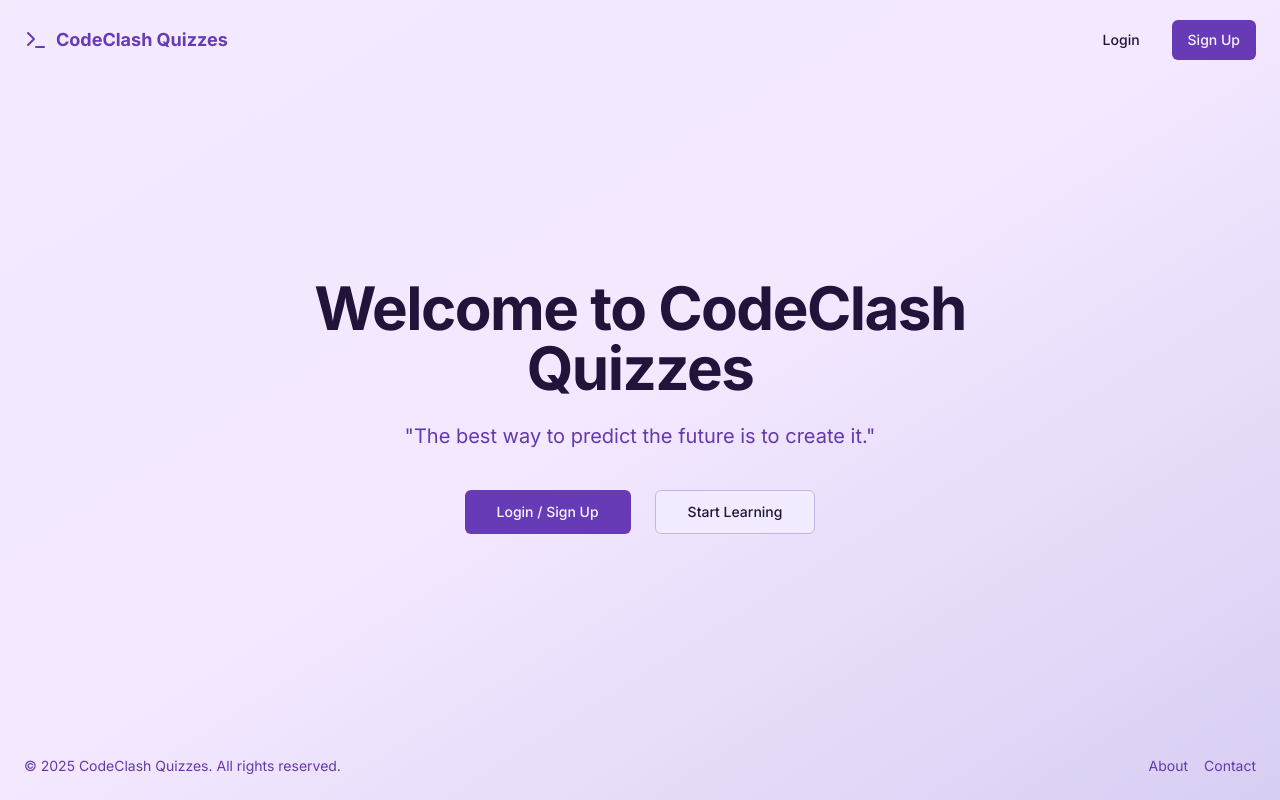
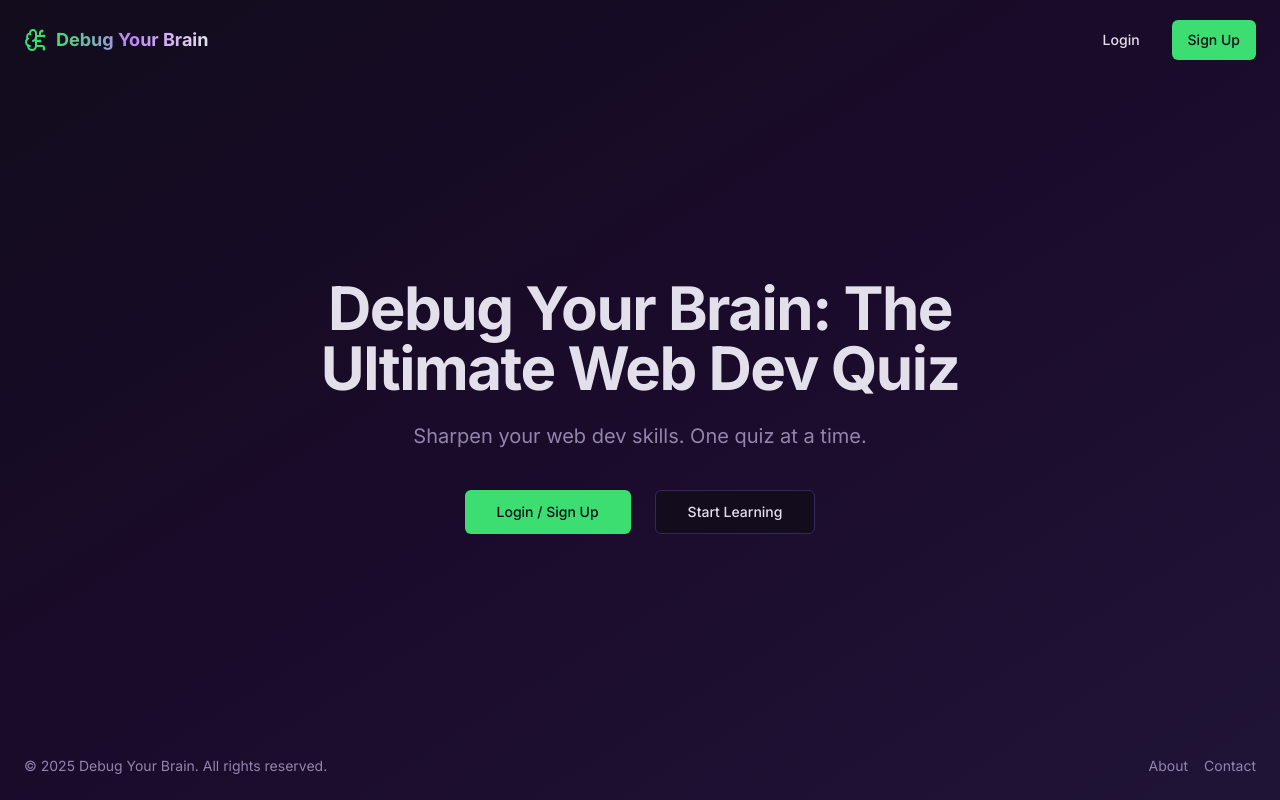
Before and after one commit to nilakshichoudhary1234-code/WEBLEARN, a Next.js app: page / in a window 1280 px wide. Built offline with nearby package versions, Linux system fonts and the light colour scheme.

Commit message:
Branding & Design App Name: "Debug Your Brain: The Ultimate Web Dev Quiz

```diff
--- a/src/app/globals.css
+++ b/src/app/globals.css
@@ -8,30 +8,30 @@ body {
 
 @layer base {
   :root {
-    --background: 265 100% 96%; /* Light purple */
-    --foreground: 262 50% 15%;
-    --card: 265 53% 100%;
-    --card-foreground: 262 50% 15%;
-    --popover: 265 53% 100%;
-    --popover-foreground: 262 50% 15%;
-    --primary: 262 52% 47%; /* Deep purple */
-    --primary-foreground: 265 53% 98%;
-    --secondary: 257 43% 92%;
-    --secondary-foreground: 262 50% 15%;
-    --muted: 257 43% 92%;
-    --muted-foreground: 262 50% 45%;
-    --accent: 257 60% 88%; /* Soft lavender */
-    --accent-foreground: 262 50% 15%;
-    --destructive: 0 84.2% 60.2%;
+    --background: 260 40% 8%;
+    --foreground: 260 20% 90%;
+    --card: 260 40% 12%;
+    --card-foreground: 260 20% 90%;
+    --popover: 260 40% 12%;
+    --popover-foreground: 260 20% 90%;
+    --primary: 140 70% 55%; /* Terminal Green */
+    --primary-foreground: 260 40% 8%;
+    --secondary: 260 40% 15%;
+    --secondary-foreground: 260 20% 90%;
+    --muted: 260 40% 15%;
+    --muted-foreground: 260 20% 60%;
+    --accent: 260 50% 30%; /* Purple Accent */
+    --accent-foreground: 260 20% 90%;
+    --destructive: 0 62.8% 30.6%;
     --destructive-foreground: 0 0% 98%;
-    --border: 257 43% 80%;
-    --input: 257 43% 80%;
-    --ring: 262 52% 47%;
-    --chart-1: 12 76% 61%;
-    --chart-2: 173 58% 39%;
-    --chart-3: 197 37% 24%;
-    --chart-4: 43 74% 66%;
-    --chart-5: 27 87% 67%;
+    --border: 260 40% 25%;
+    --input: 260 40% 25%;
+    --ring: 140 70% 55%;
+    --chart-1: 220 70% 50%;
+    --chart-2: 160 60% 45%;
+    --chart-3: 30 80% 55%;
+    --chart-4: 280 65% 60%;
+    --chart-5: 340 75% 55%;
     --radius: 0.5rem;
     --sidebar-background: 0 0% 98%;
     --sidebar-foreground: 240 5.3% 26.1%;
@@ -49,19 +49,19 @@ body {
     --card-foreground: 260 20% 90%;
     --popover: 260 40% 12%;
     --popover-foreground: 260 20% 90%;
-    --primary: 257 60% 88%;
+    --primary: 140 70% 55%;
     --primary-foreground: 260 40% 8%;
     --secondary: 260 40% 15%;
     --secondary-foreground: 260 20% 90%;
     --muted: 260 40% 15%;
     --muted-foreground: 260 20% 60%;
-    --accent: 260 40% 20%;
+    --accent: 260 50% 30%;
     --accent-foreground: 260 20% 90%;
     --destructive: 0 62.8% 30.6%;
     --destructive-foreground: 0 0% 98%;
     --border: 260 40% 25%;
     --input: 260 40% 25%;
-    --ring: 257 60% 88%;
+    --ring: 140 70% 55%;
     --chart-1: 220 70% 50%;
     --chart-2: 160 60% 45%;
     --chart-3: 30 80% 55%;
--- a/src/app/layout.tsx
+++ b/src/app/layout.tsx
@@ -15,8 +15,8 @@ const fontCode = Source_Code_Pro({
 });
 
 export const metadata: Metadata = {
-  title: 'CodeClash Quizzes',
-  description: 'Learn. Practice. Excel. Become a Web Developer.',
+  title: 'Debug Your Brain: The Ultimate Web Dev Quiz',
+  description: 'Sharpen your web dev skills. One quiz at a time.',
 };
 
 export default function RootLayout({
--- a/src/app/page.tsx
+++ b/src/app/page.tsx
@@ -4,7 +4,7 @@ import Link from 'next/link';
 
 export default function Home() {
   return (
-    <div className="flex min-h-screen flex-col bg-gradient-to-br from-background via-purple-100 to-accent dark:from-background dark:via-purple-950/20 dark:to-purple-950/10">
+    <div className="flex min-h-screen flex-col bg-gradient-to-br from-background via-purple-950/20 to-accent/30">
       <header className="container mx-auto flex h-20 items-center justify-between px-4 md:px-6">
         <Logo />
         <nav className="flex items-center gap-4">
@@ -21,10 +21,10 @@ export default function Home() {
         <div className="container mx-auto px-4 text-center md:px-6">
           <div className="mx-auto max-w-3xl">
             <h1 className="text-4xl font-bold tracking-tight text-foreground sm:text-5xl md:text-6xl font-headline">
-              Welcome to CodeClash Quizzes
+              Debug Your Brain: The Ultimate Web Dev Quiz
             </h1>
             <p className="mt-6 text-lg leading-8 text-muted-foreground md:text-xl">
-              "The best way to predict the future is to create it."
+              Sharpen your web dev skills. One quiz at a time.
             </p>
             <div className="mt-10 flex items-center justify-center gap-x-6">
               <Button size="lg" asChild>
@@ -41,7 +41,7 @@ export default function Home() {
       <footer className="container mx-auto py-6 px-4 md:px-6">
         <div className="flex flex-col items-center justify-between gap-4 md:flex-row">
           <p className="text-sm text-muted-foreground">
-            &copy; {new Date().getFullYear()} CodeClash Quizzes. All rights reserved.
+            &copy; {new Date().getFullYear()} Debug Your Brain. All rights reserved.
           </p>
           <div className="flex gap-4">
             <Link href="#" className="text-sm text-muted-foreground hover:text-foreground">
--- a/src/components/Logo.tsx
+++ b/src/components/Logo.tsx
@@ -1,11 +1,11 @@
-import { Terminal } from 'lucide-react';
+import { BrainCircuit } from 'lucide-react';
 import Link from 'next/link';
 
 export function Logo() {
   return (
-    <Link href="/" className="flex items-center gap-2 text-lg font-bold text-primary">
-      <Terminal className="h-6 w-6" />
-      <span className="font-headline">CodeClash Quizzes</span>
+    <Link href="/" className="flex items-center gap-2 text-lg font-bold">
+      <BrainCircuit className="h-6 w-6 text-primary" />
+      <span className="font-headline text-transparent bg-clip-text bg-gradient-to-r from-primary via-purple-400 to-accent-foreground">Debug Your Brain</span>
     </Link>
   );
 }
```
